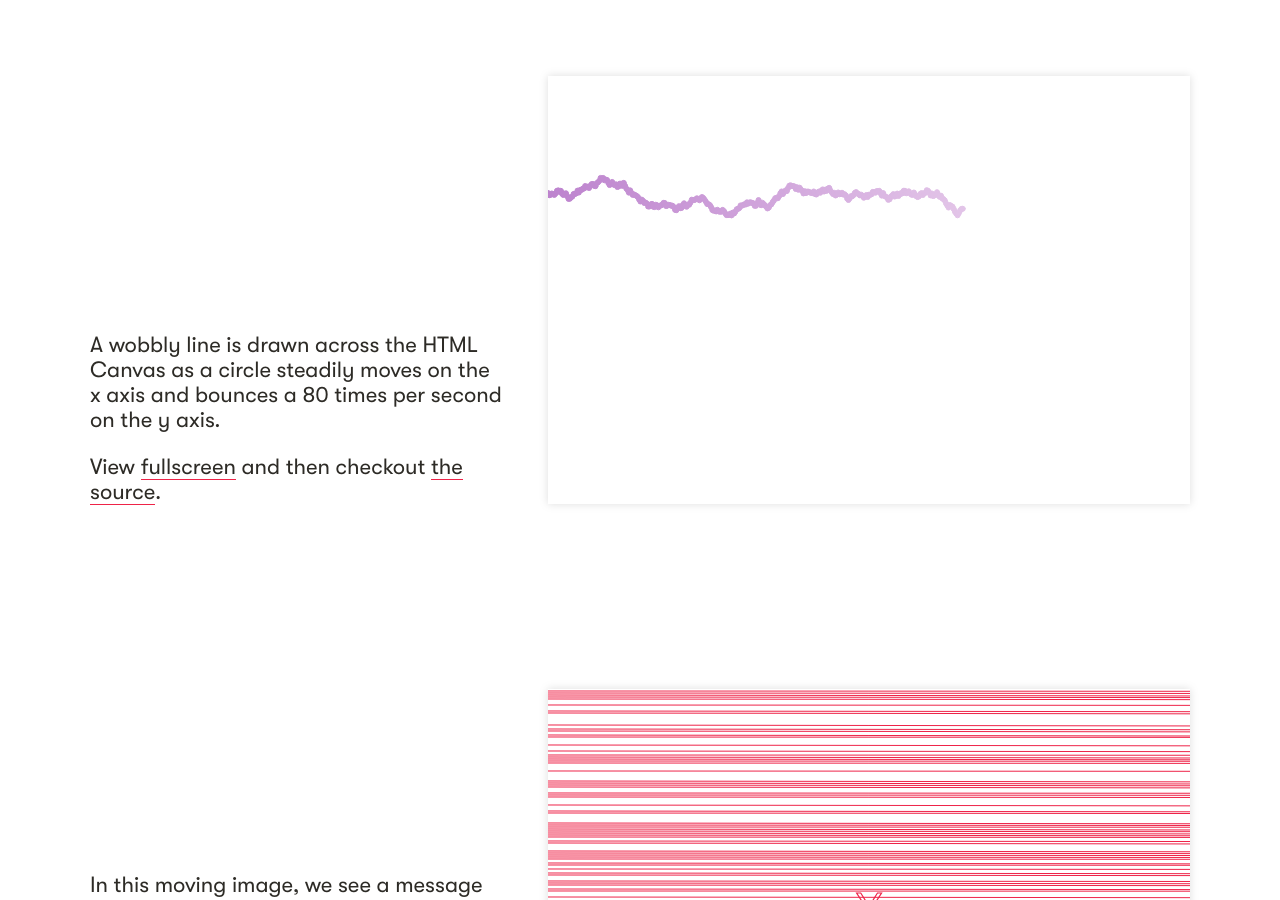
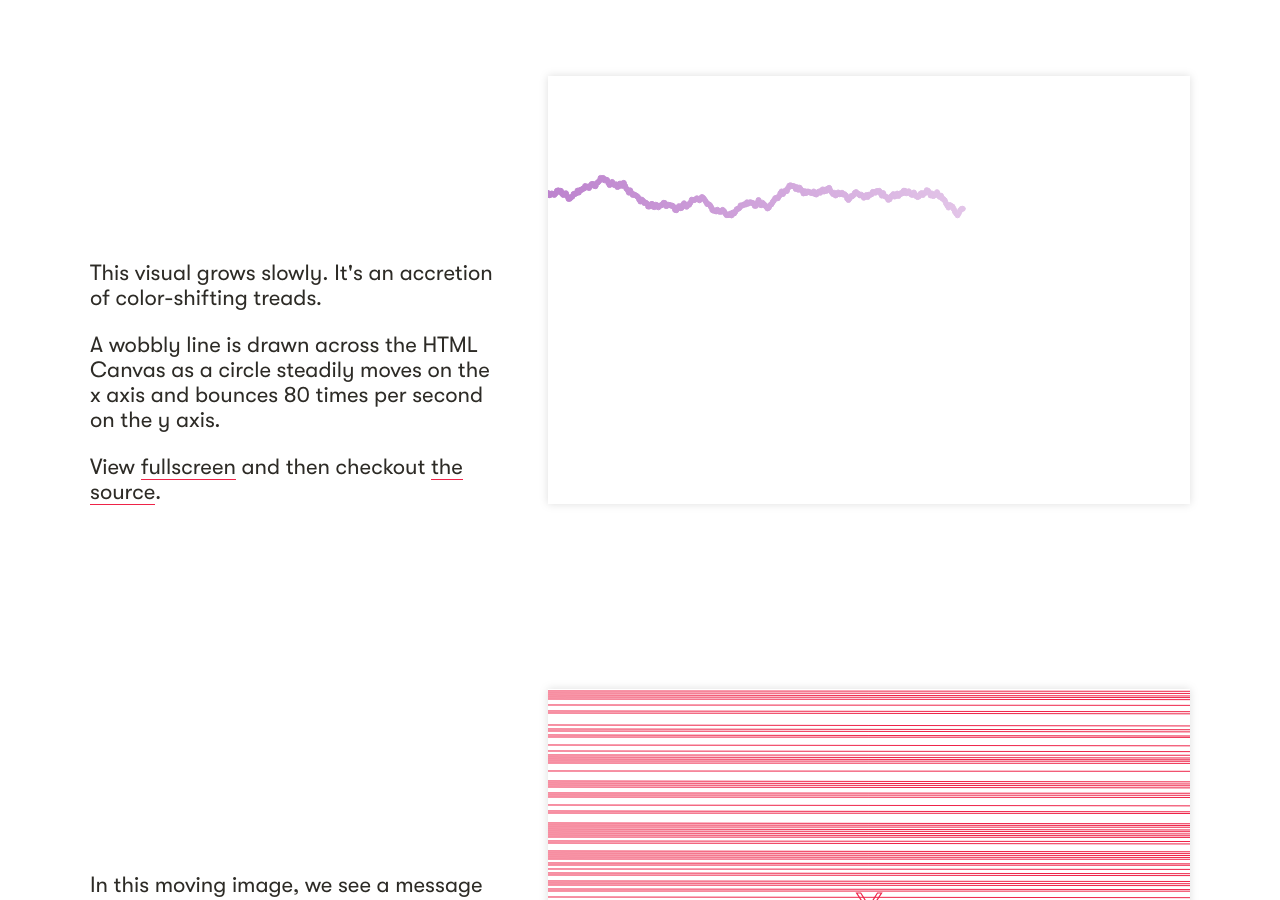
Before and after one commit to phillipsm/mattphillips-us, a Jekyll site: the page built from drawing-algos.html, in a window 1280 px wide and 900 px high, scrolled down 1706 px. Built offline with Jekyll 4.4.1, drawn with Linux system fonts in a browser that asks for light colours; nearby versions of some CDN libraries; library files that are not in the unit come from our copies; some of the changed text lies outside the part shown.

```diff
--- a/_includes/explore-more.html
+++ b/_includes/explore-more.html
@@ -27,7 +27,7 @@
             srcset="/assets/images/drawing-algos/drawing-algos-tile@2x.png 2x">
       </a>
       <p class="tile-title"><a href="/drawing-algos">Drawing with algorithms</a></p>
-      <p>A deconstruction of the layers used to make dynamic visualizations.</p>
+      <p>An examination of the logic and tools used to make dynamic visualizations.  </p>
       <p class="tile-desc">JavaScript Developer.</p>
   </div>
   {% endif %}
--- a/drawing-algos.html
+++ b/drawing-algos.html
@@ -46,8 +46,10 @@ local_page_js:
     </div>
 
     <div class="img-a-desc-container">
+      <p>
+        This visual grows slowly. It's an accretion of color-shifting treads.
         <p>
-          A wobbly line is drawn across the HTML Canvas as a circle steadily moves on the x axis and bounces a 80 times per second on the y axis.
+          A wobbly line is drawn across the HTML Canvas as a circle steadily moves on the x axis and bounces 80 times per second on the y axis.
         </p>
         <p class="end-element">
           View <a href="https://publicgood.studio/projects/patterns/keep-moving" target="_blank">fullscreen</a> and then checkout <a href="https://github.com/phillipsm/mattphillips-us/blob/master/assets/js/keep-moving.js" target="_blank">the source</a>.
--- a/illustrations.html
+++ b/illustrations.html
@@ -27,7 +27,7 @@ title: '| Illustrations'
         </p>
         <p>
           <p>
-            Most of my graphics start off as pencil and paper sketches, then I'll place photos of the sketches in Illustrator and work on stroke weight, balance and color.
+            Most of my graphics start off as pencil and paper sketches, then I'll place photos of the sketches in Adobe Illustrator and work on stroke weight, balance and color.
           </p>
     </div>
 
--- a/openbooth.html
+++ b/openbooth.html
@@ -327,7 +327,7 @@ title: '| OpenBooth Case Study'
       <img src="/assets/images/openbooth/process-4-d.jpg"
           alt="Design process step 2 described as organized index cards on the wall"
           srcset="/assets/images/openbooth/process-4-d@2x.jpg"
-          class="close-prox">
+          class="close-prox framed">
 
           <p class="img-desc">
             Schematic drawings of potential booth subassemblies.
```
Also changed, not shown: other parts of _includes/explore-more.html (+2 -2 lines), other parts of drawing-algos.html (+1 -1 lines), perma.html (+4 -4 lines), assets/images/perma-case-study-tile.png (deleted), assets/images/perma-case-study-tile@2x.png (deleted), assets/images/perma-logo.png (deleted), assets/images/perma-logo@2x.png (deleted), assets/images/perma/perma-case-study-hero.png (renamed from assets/images/perma-case-study-hero.png), assets/images/perma/perma-case-study-hero@2x.png (renamed from assets/images/perma-case-study-hero@2x.png), assets/images/perma/perma-case-study-tile.png (added), assets/images/perma/perma-case-study-tile@2x.png (added), 4 other files.
